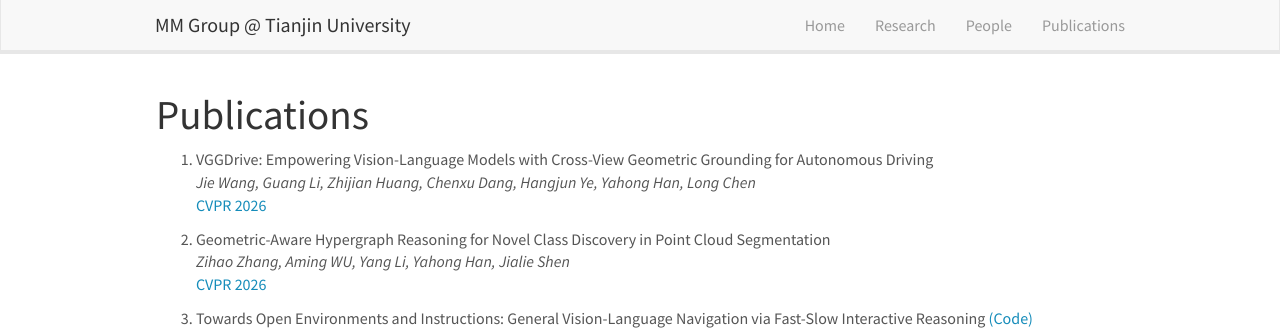
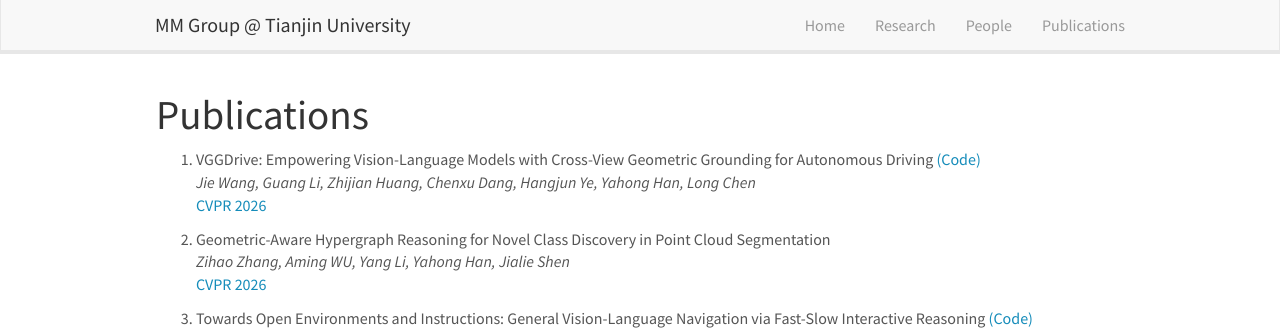
Before and after one commit to tjumm/tjumm.github.io, a Jekyll site: the page built from _pages/publications.md, in a window 1280 px wide and 900 px high. Shown: the top 333 px of the window. Built offline with Jekyll 4.4.1, drawn with Linux system fonts in a browser that asks for light colours; comment, search, counter and statistics services are not loaded.

Commit message:
Update publist.yml

```diff
--- a/_data/publist.yml
+++ b/_data/publist.yml
@@ -1,5 +1,5 @@
 
-- title: "1. VGGDrive: Empowering Vision-Language Models with Cross-View Geometric Grounding for Autonomous Driving"
+- title: "1. VGGDrive: Empowering Vision-Language Models with Cross-View Geometric Grounding for Autonomous Driving <a href='https://mp.weixin.qq.com/s/1f54n1N_qg0sR0XuqyVQdw'>(Code)</a>"
   image: dummy.png
   description:
   authors: Jie Wang, Guang Li, Zhijian Huang, Chenxu Dang, Hangjun Ye, Yahong Han, Long Chen
```
